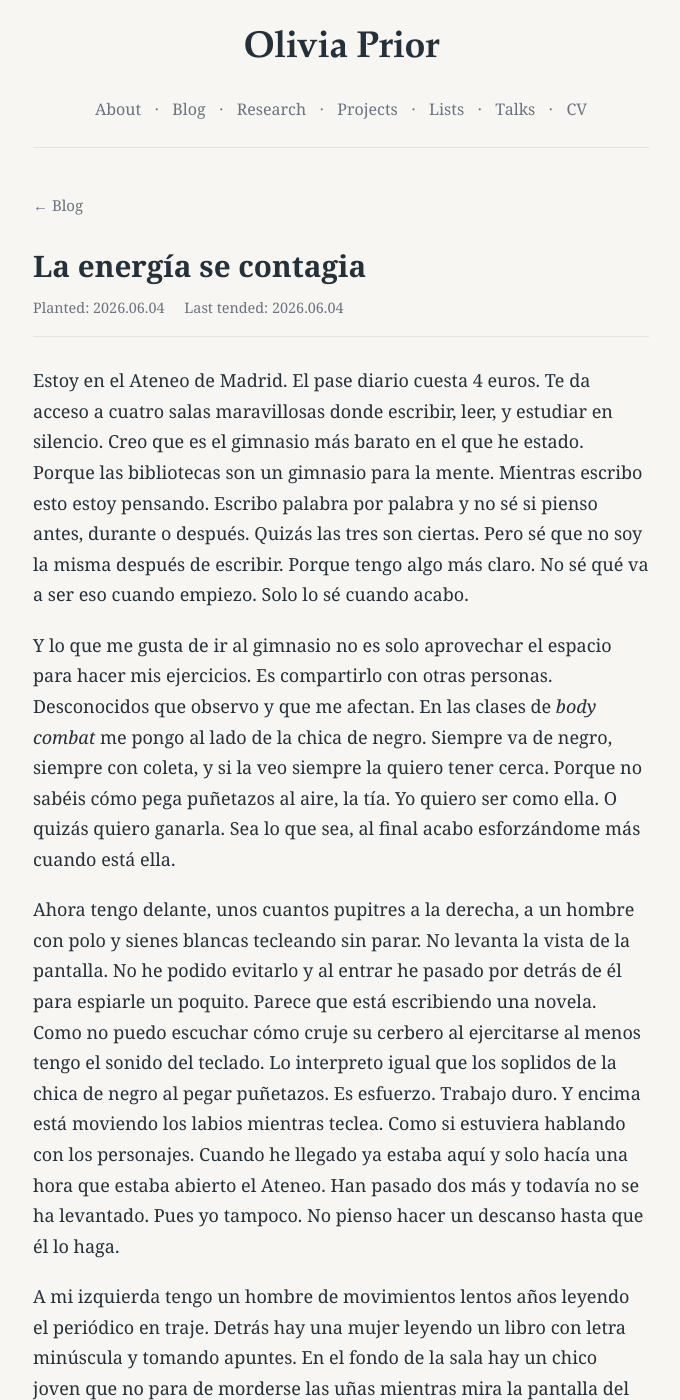
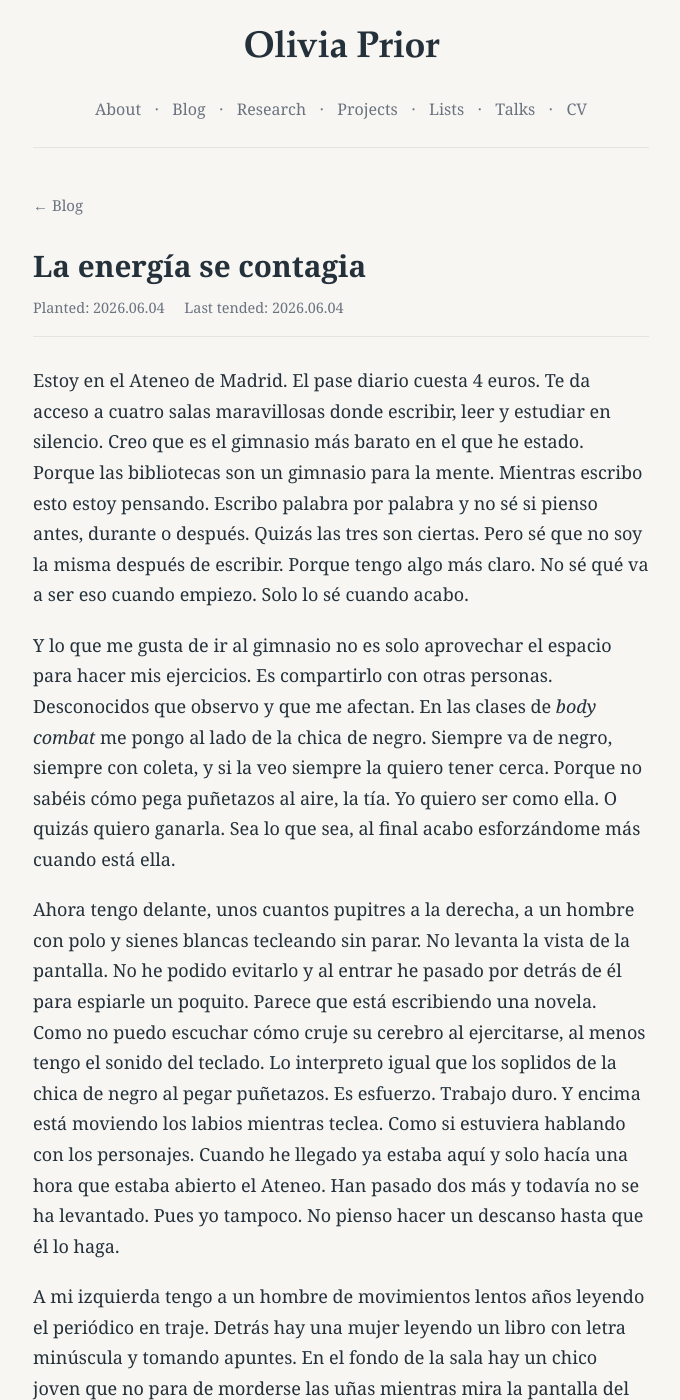
Before and after one commit to theanega/theanega.github.io, a Jekyll site: the page built from _posts/2026-06-04-la-energía-se-contagia.md, in a window 1280 px wide and 1400 px high. Shown: the whole window, without its empty margins (299-979 px from the left). Built offline with Jekyll 4.4.1, drawn with Linux system fonts in a browser that asks for light colours; some of the changed text lies outside the part shown.

Commit message:
corrected energia se contagia

```diff
--- a/_posts/2026-06-04-la-energía-se-contagia.md
+++ b/_posts/2026-06-04-la-energía-se-contagia.md
@@ -4,16 +4,16 @@
 last_tended: 2026-06-04
 publish: true
 ---
-Estoy en el Ateneo de Madrid. El pase diario cuesta 4 euros. Te da acceso a cuatro salas maravillosas donde escribir, leer, y estudiar en silencio. Creo que es el gimnasio más barato en el que he estado. Porque las bibliotecas son un gimnasio para la mente. Mientras escribo esto estoy pensando. Escribo palabra por palabra y no sé si pienso antes, durante o después. Quizás las tres son ciertas. Pero sé que no soy la misma después de escribir. Porque tengo algo más claro. No sé qué va a ser eso cuando empiezo. Solo lo sé cuando acabo.
+Estoy en el Ateneo de Madrid. El pase diario cuesta 4 euros. Te da acceso a cuatro salas maravillosas donde escribir, leer y estudiar en silencio. Creo que es el gimnasio más barato en el que he estado. Porque las bibliotecas son un gimnasio para la mente. Mientras escribo esto estoy pensando. Escribo palabra por palabra y no sé si pienso antes, durante o después. Quizás las tres son ciertas. Pero sé que no soy la misma después de escribir. Porque tengo algo más claro. No sé qué va a ser eso cuando empiezo. Solo lo sé cuando acabo.
 
 Y lo que me gusta de ir al gimnasio no es solo aprovechar el espacio para hacer mis ejercicios. Es compartirlo con otras personas. Desconocidos que observo y que me afectan. En las clases de *body combat* me pongo al lado de la chica de negro. Siempre va de negro, siempre con coleta, y si la veo siempre la quiero tener cerca. Porque no sabéis cómo pega puñetazos al aire, la tía. Yo quiero ser como ella. O quizás quiero ganarla. Sea lo que sea, al final acabo esforzándome más cuando está ella.
 
-Ahora tengo delante, unos cuantos pupitres a la derecha, a un hombre con polo y sienes blancas tecleando sin parar. No levanta la vista de la pantalla. No he podido evitarlo y al entrar he pasado por detrás de él para espiarle un poquito. Parece que está escribiendo una novela. Como no puedo escuchar cómo cruje su cerbero al ejercitarse al menos tengo el sonido del teclado. Lo interpreto igual que los soplidos de la chica de negro al pegar puñetazos. Es esfuerzo. Trabajo duro. Y encima está moviendo los labios mientras teclea. Como si estuviera hablando con los personajes. Cuando he llegado ya estaba aquí y solo hacía una hora que estaba abierto el Ateneo. Han pasado dos más y todavía no se ha levantado. Pues yo tampoco. No pienso hacer un descanso hasta que él lo haga.
+Ahora tengo delante, unos cuantos pupitres a la derecha, a un hombre con polo y sienes blancas tecleando sin parar. No levanta la vista de la pantalla. No he podido evitarlo y al entrar he pasado por detrás de él para espiarle un poquito. Parece que está escribiendo una novela. Como no puedo escuchar cómo cruje su cerebro al ejercitarse, al menos tengo el sonido del teclado. Lo interpreto igual que los soplidos de la chica de negro al pegar puñetazos. Es esfuerzo. Trabajo duro. Y encima está moviendo los labios mientras teclea. Como si estuviera hablando con los personajes. Cuando he llegado ya estaba aquí y solo hacía una hora que estaba abierto el Ateneo. Han pasado dos más y todavía no se ha levantado. Pues yo tampoco. No pienso hacer un descanso hasta que él lo haga.
 
-A mi izquierda tengo un hombre de movimientos lentos años leyendo el periódico en traje. Detrás hay una mujer leyendo un libro con letra minúscula y tomando apuntes. En el fondo de la sala hay un chico joven que no para de morderse las uñas mientras mira la pantalla del ordenador. ¿Estará también escribiendo un libro? ¿O estudiando para ser mi futuro médico? Por las pocas uñas que le deben quedar mi hipótesis es que está aprendiendo francés y hoy le toca el subjuntivo.
+A mi izquierda tengo a un hombre de movimientos lentos años leyendo el periódico en traje. Detrás hay una mujer leyendo un libro con letra minúscula y tomando apuntes. En el fondo de la sala hay un chico joven que no para de morderse las uñas mientras mira la pantalla del ordenador. ¿Estará también escribiendo un libro? ¿O estudiando para ser mi futuro médico? Por las pocas uñas que le deben quedar, mi hipótesis es que está aprendiendo francés y hoy le toca el subjuntivo.
 
-Me fijo en todos, porque todos me afectan. Porque la energía se contagia. Todos han salido de la cama hoy y han venido aquí a ejercitar la mente. Yo también y ahora que los veo y que comparto este espacio privilegiado con ellos lo quiero hacer aún más.  Gracias desconocido del polo por animarme a seguir escribiendo pegada a esta silla. Gracias chica de negro por sacar más de mí.
+Me fijo en todos, porque todos me afectan. Porque la energía se contagia. Todos han salido de la cama hoy y han venido aquí a ejercitar la mente. Yo también y ahora que los veo y que comparto este espacio privilegiado con ellos lo quiero hacer aún más.  Gracias, desconocido del polo, por animarme a seguir escribiendo pegada a esta silla. Gracias, chica de negro, por sacar más de mí.
 
 No somos los mismos al entrar y salir del gimnasio. Sigo siendo Olivia, sí, pero con una hora más de tonificación de brazos. Y ahora soy Olivia con un puñado de cientos de palabras más sacadas de mis sesos, que no tenía hace dos horas. Cambiamos juntos porque queremos y porque nos afectamos, porque no estamos por encima de nuestra condición humana. Esta que me obliga a observar, a copiar, a inspirarme y a no querer ser menos que otros. ¿Habría escrito esto en este mismo tiempo si hubiera estado sola aquí hoy? Lo dudo.  ¿Y yo os afecto? ¿Queréis ganarme también? Espero que sí.
 
-Por fin el escritor del polo se ha levantado. Acabo esto. Y ahora ya tengo claro porqué he venido aquí hoy.
+Por fin el escritor del polo se ha levantado. Acabo esto. Y ahora ya tengo claro por qué he venido aquí hoy.
```
